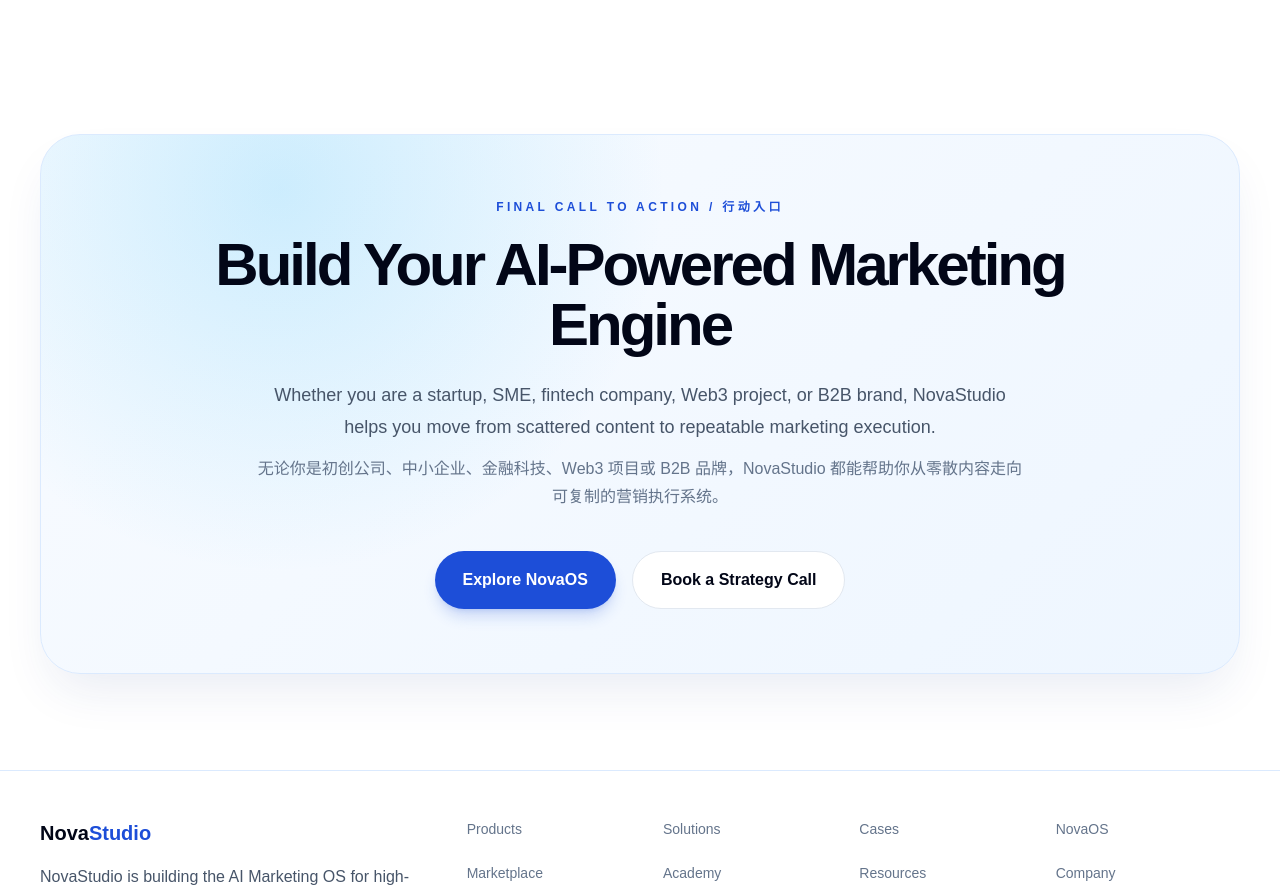
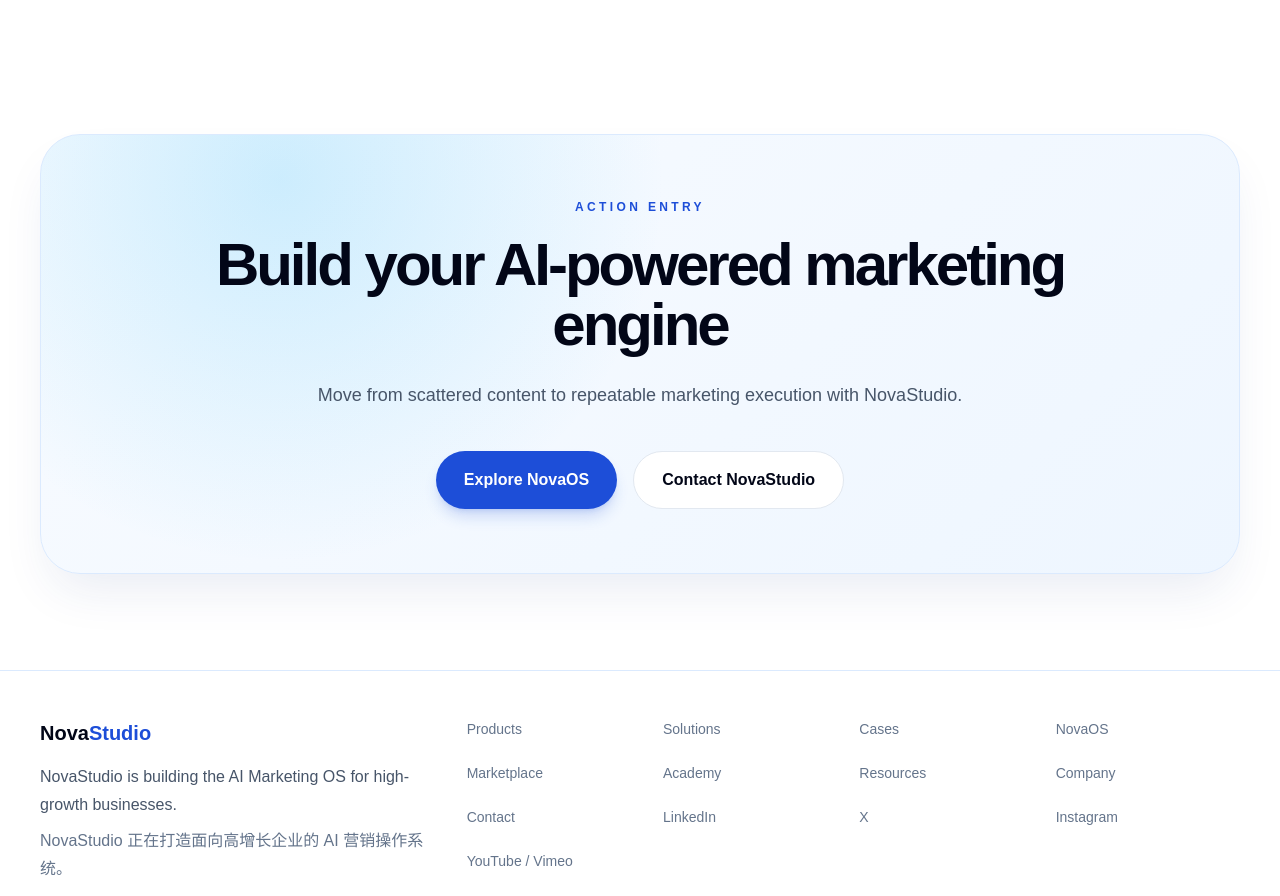
Before and after one commit to Booyuu/Novatest, a Next.js app: page / in a window 1280 px wide. Shown: the part 1880-2776 px from the top of the page. Built offline with nearby package versions, Linux system fonts and the light colour scheme.

Commit message:
Make CTA multilingual

```diff
--- a/components/CTA.tsx
+++ b/components/CTA.tsx
@@ -1,16 +1,19 @@
+'use client';
+
+import { useLanguage } from '@/components/LanguageProvider';
+
 export function CTA({ onOpenModal }: { onOpenModal: () => void }) {
+  const { t } = useLanguage();
+
   return (
     <section id="contact" className="bg-white px-5 py-24 text-slate-950 sm:px-8 lg:px-10">
-      <div className="mx-auto max-w-7xl overflow-hidden rounded-[2.5rem] border border-blue-100 bg-[radial-gradient(circle_at_20%_10%,rgba(56,189,248,0.22),transparent_24rem),linear-gradient(135deg,#f8fbff,#eef6ff)] p-8 text-center shadow-2xl shadow-blue-900/10 sm:p-14 lg:p-16">
-        <p className="text-xs font-semibold uppercase tracking-[0.28em] text-blue-700">Final call to action / 行动入口</p>
-        <h2 className="mx-auto mt-5 max-w-4xl text-4xl font-semibold tracking-[-0.05em] text-slate-950 sm:text-6xl">Build Your AI-Powered Marketing Engine</h2>
-        <p className="mx-auto mt-6 max-w-3xl text-lg leading-8 text-slate-600">
-          Whether you are a startup, SME, fintech company, Web3 project, or B2B brand, NovaStudio helps you move from scattered content to repeatable marketing execution.
-        </p>
-        <p className="mx-auto mt-3 max-w-3xl leading-7 text-slate-500">无论你是初创公司、中小企业、金融科技、Web3 项目或 B2B 品牌，NovaStudio 都能帮助你从零散内容走向可复制的营销执行系统。</p>
+      <div className="mx-auto max-w-[1500px] overflow-hidden rounded-[2.5rem] border border-blue-100 bg-[radial-gradient(circle_at_20%_10%,rgba(56,189,248,0.22),transparent_24rem),linear-gradient(135deg,#f8fbff,#eef6ff)] p-8 text-center shadow-2xl shadow-blue-900/10 sm:p-14 lg:p-16">
+        <p className="text-xs font-semibold uppercase tracking-[0.28em] text-blue-700">{t.cta.eyebrow}</p>
+        <h2 className="mx-auto mt-5 max-w-4xl text-4xl font-semibold tracking-[-0.05em] text-slate-950 sm:text-6xl">{t.cta.title}</h2>
+        <p className="mx-auto mt-6 max-w-3xl text-lg leading-8 text-slate-600">{t.cta.body}</p>
         <div className="mt-10 flex flex-col justify-center gap-4 sm:flex-row">
-          <button type="button" onClick={onOpenModal} className="rounded-full bg-blue-700 px-7 py-4 font-semibold text-white shadow-lg shadow-blue-700/20 transition hover:-translate-y-1 hover:bg-blue-800">Explore NovaOS</button>
-          <a href="/contact" className="rounded-full border border-slate-200 bg-white px-7 py-4 font-semibold text-slate-950 transition hover:-translate-y-1 hover:border-blue-200">Book a Strategy Call</a>
+          <button type="button" onClick={onOpenModal} className="rounded-full bg-blue-700 px-7 py-4 font-semibold text-white shadow-lg shadow-blue-700/20 transition hover:-translate-y-1 hover:bg-blue-800">{t.cta.primary}</button>
+          <a href="/contact" className="rounded-full border border-slate-200 bg-white px-7 py-4 font-semibold text-slate-950 transition hover:-translate-y-1 hover:border-blue-200">{t.cta.secondary}</a>
         </div>
       </div>
     </section>
```
